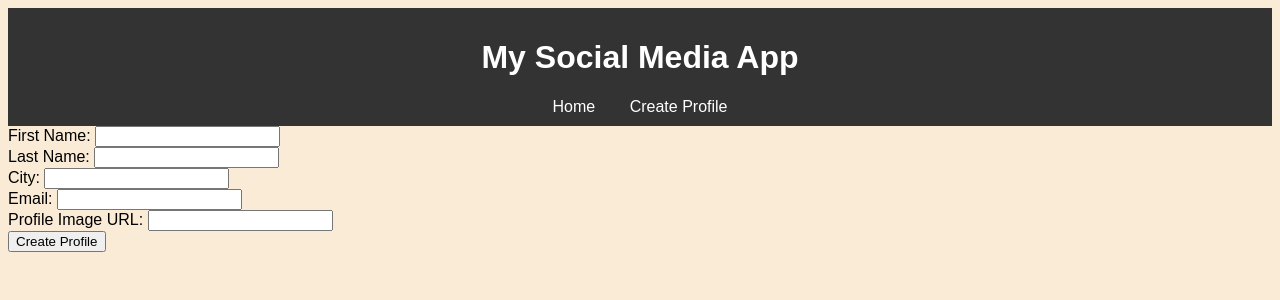
After one commit to jameswong2003/cs412, a Django app: page /mini_fb/create_profile/ in a window 1280 px wide. The commit adds this page. Shown: the top 300 px of the page. Run offline with Django 4.2, Linux system fonts and the light colour scheme.

Commit message:
completed assignment

```diff
--- /dev/null
+++ b/mini_fb/forms.py
@@ -0,0 +1,18 @@
+from django import forms
+from .models import Profile, StatusMessage
+
+class CreateProfileForm(forms.ModelForm):
+    class Meta:
+        model = Profile
+        fields = ['first_name', 'last_name', 'city', 'email', 'profile_image_url']
+
+    first_name = forms.CharField(label="First Name", required=True)
+    last_name = forms.CharField(label="Last Name", required=True)
+    city = forms.CharField(label="City", required=True)
+    email = forms.EmailField(label="Email", required=True)
+    profile_image_url = forms.URLField(label="Profile Image URL", required=True)
+
+class CreateStatusMessageForm(forms.ModelForm):
+    class Meta:
+        model = StatusMessage
+        fields = ['message']
--- a/mini_fb/models.py
+++ b/mini_fb/models.py
@@ -1,5 +1,6 @@
 from django.db import models
 from django.utils import timezone
+from django.urls import reverse
 
 # Create your models here.
 class Profile(models.Model):
@@ -12,6 +13,9 @@ class Profile(models.Model):
     def get_status_messages(self):
         return self.status_messages.all().order_by('-timestamp')
 
+    def get_absolute_url(self):
+        return reverse('show_profile', kwargs={'pk': self.pk})
+
 
 class StatusMessage(models.Model):
     message = models.TextField()
--- a/mini_fb/templates/mini_fb/base.html
+++ b/mini_fb/templates/mini_fb/base.html
@@ -11,8 +11,8 @@
     <header>
         <h1>My Social Media App</h1>
         <nav>
-            <a href="/">Home</a>
-            <a href="/profiles/">Profiles</a>
+            <a href="/mini_fb/">Home</a>
+            <a href="/mini_fb/create_profile/">Create Profile</a>
         </nav>
     </header>
 
--- /dev/null
+++ b/mini_fb/templates/mini_fb/create_profile_form.html
@@ -0,0 +1,39 @@
+{% extends 'mini_fb/base.html' %}
+
+{% block title %}Create Profile{% endblock %}
+
+{% block content %}
+<form method="post">
+    {% csrf_token %}
+
+    <div>
+        <label for="id_first_name">First Name:</label>
+        {{ form.first_name }}
+    </div>
+
+    <div>
+        <label for="id_last_name">Last Name:</label>
+        {{ form.last_name }}
+    </div>
+
+    <div>
+        <label for="id_city">City:</label>
+        {{ form.city }}
+    </div>
+
+    <div>
+        <label for="id_email">Email:</label>
+        {{ form.email }}
+    </div>
+
+    <div>
+        <label for="id_profile_image_url">Profile Image URL:</label>
+        {{ form.profile_image_url }}
+    </div>
+
+    <div>
+        <button type="submit">Create Profile</button>
+    </div>
+</form>
+
+{% endblock %}
--- a/mini_fb/templates/mini_fb/show_profile.html
+++ b/mini_fb/templates/mini_fb/show_profile.html
@@ -19,6 +19,10 @@
 <div>
     <div>{{ profile.first_name }}'s Status Messages</div>
 
+    <p>
+        <a href="{% url 'create_status' profile.pk %}">Create a New Status Message</a>
+    </p>
+
     {% for message in profile.get_status_messages %}
         <p>{{ message.timestamp }}: {{ message.message }}</p>
     {% endfor %}
--- a/mini_fb/urls.py
+++ b/mini_fb/urls.py
@@ -1,7 +1,9 @@
 from django.urls import path
-from .views import ShowAllProfilesView, ShowProfilePageView
+from .views import ShowAllProfilesView, ShowProfilePageView, CreateProfileView, CreateStatusMessageView
 
 urlpatterns = [
     path('', ShowAllProfilesView.as_view(), name='show_all_profiles'),
-    path('profile/<int:pk>', ShowProfilePageView.as_view(), name='show_profile')
+    path('profile/<int:pk>', ShowProfilePageView.as_view(), name='show_profile'),
+    path('create_profile/', CreateProfileView.as_view(), name='create_profile'),
+    path('profile/<int:pk>/create_status/', CreateStatusMessageView.as_view(), name='create_status'),
 ]
--- a/mini_fb/views.py
+++ b/mini_fb/views.py
@@ -1,6 +1,8 @@
-from django.shortcuts import render
-from django.views.generic import ListView, DetailView
-from .models import Profile
+from django.shortcuts import render, get_object_or_404
+from django.urls import reverse_lazy
+from django.views.generic import ListView, DetailView, CreateView
+from .models import Profile, StatusMessage
+from .forms import CreateProfileForm, CreateStatusMessageForm
 
 # Create your views here.
 
@@ -14,3 +16,28 @@ class ShowProfilePageView(DetailView):
     model = Profile
     template_name = 'mini_fb/show_profile.html'
     context_object_name = 'profile'
+
+class CreateProfileView(CreateView):
+    model = Profile
+    form_class = CreateProfileForm
+    template_name = 'mini_fb/create_profile_form.html'
+
+class CreateStatusMessageView(CreateView):
+    model = StatusMessage
+    form_class = CreateStatusMessageForm
+    template_name = 'mini_fb/create_status_form.html'
+
+    def get_context_data(self, **kwargs):
+        context = super().get_context_data(**kwargs)
+        profile = get_object_or_404(Profile, pk=self.kwargs['pk'])
+        context['profile'] = profile
+        return context
+
+    def form_valid(self, form):
+        profile = get_object_or_404(Profile, pk=self.kwargs['pk'])
+        form.instance.profile = profile
+        return super().form_valid(form)
+
+    def get_success_url(self):
+        profile_pk = self.kwargs['pk']
+        return reverse_lazy('show_profile', kwargs={'pk': profile_pk})
```
Also changed, not shown: mini_fb/templates/mini_fb/create_status_form.html (added, +19 -0 lines), db.sqlite3.
